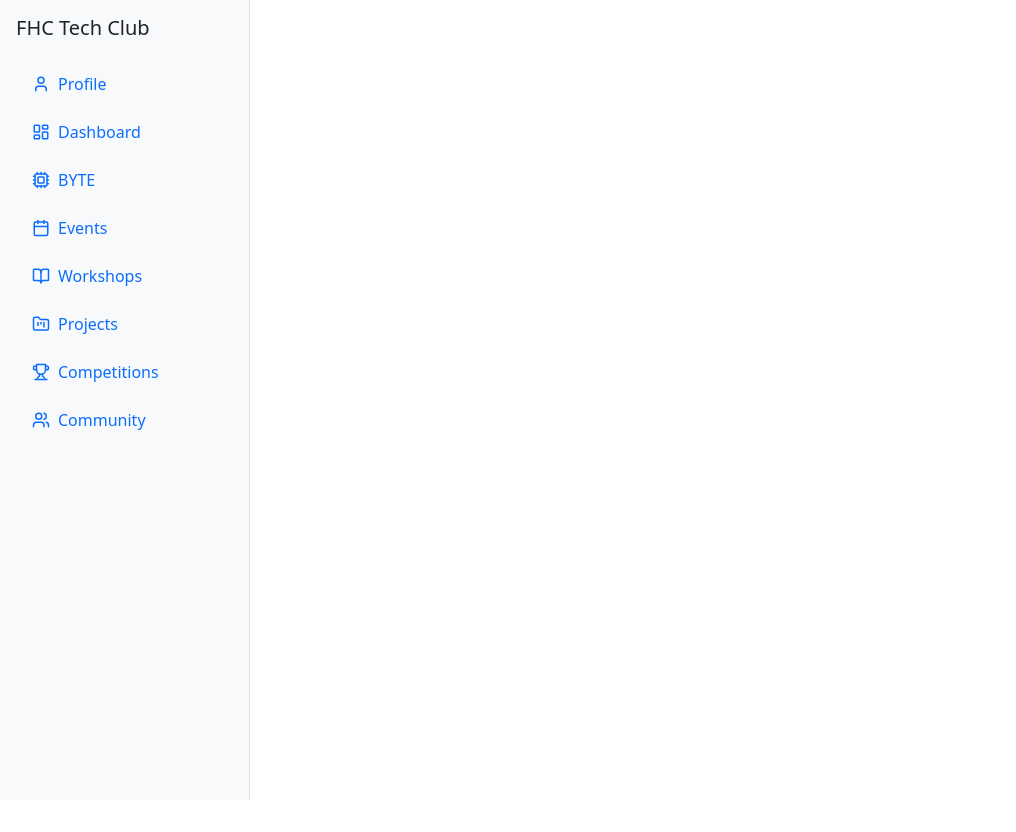
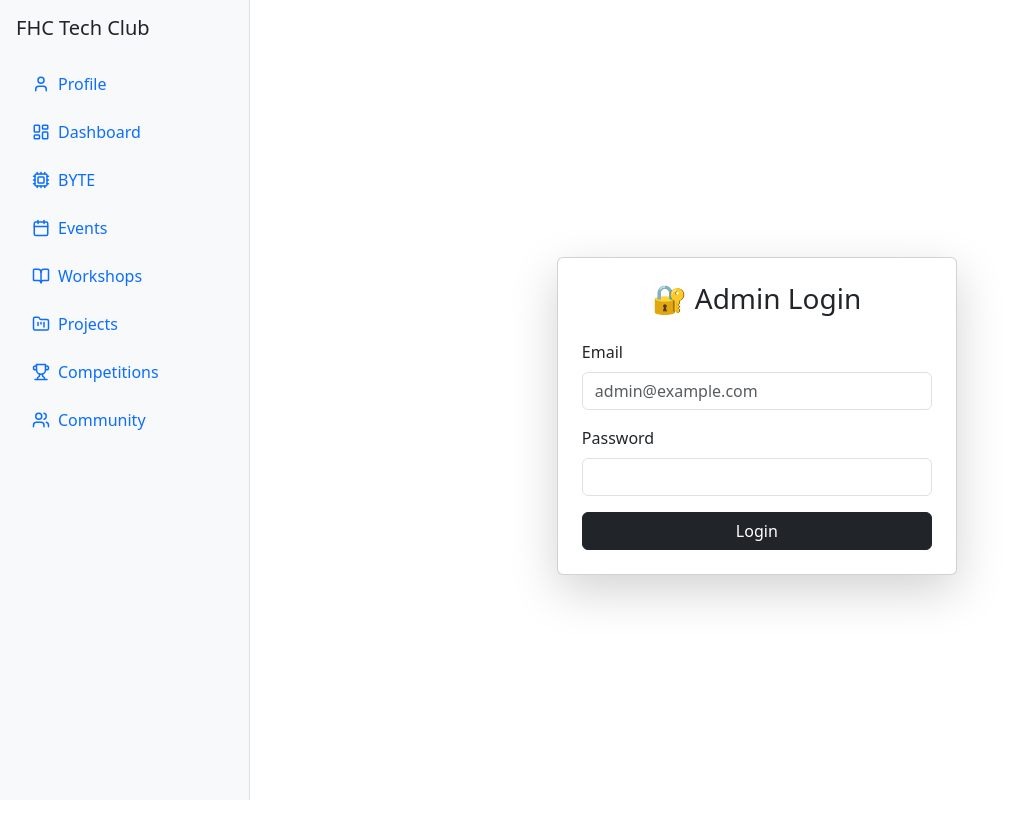
Before and after one commit to Abhijay-Prakash/FHC-PORTAL-FRONTEND, a React (Vite) app: page /admin/login in a window 1280 px wide. Shown: the whole page, without its empty margins (0-1016 px from the left). Before the commit the page ends 800 px from the top, so only its background shows below. Built offline with nearby package versions, Linux system fonts and the light colour scheme.

Commit message:
admin login & dash

```diff
--- a/src/App.tsx
+++ b/src/App.tsx
@@ -6,7 +6,8 @@ import SignupPage from './pages/SignupPage';
 import HomePage from './pages/HomePage';
 import EventsPage from './pages/EventPage';
 import ProfilePage from './pages/ProfilePage';
-
+import AdminLoginPage from './pages/adminPage';
+import AdminDashboard from './pages/adminDashboard';
 function App() {
   return (
     <div className="d-flex">
@@ -25,6 +26,8 @@ function App() {
           <Route path="/signup" element={<SignupPage />} />
           <Route path="/events" element={<EventsPage />} />
           <Route path="/profile" element={<ProfilePage />} />
+          <Route path="/admin/login" element={<AdminLoginPage />} />
+          <Route path="/admin/dashboard" element={<AdminDashboard />} />
         </Routes>
       </div>
     </div>
--- /dev/null
+++ b/src/pages/adminDashboard.tsx
@@ -0,0 +1,162 @@
+import React, { useEffect, useState } from "react";
+import axios from "axios";
+
+type Event = {
+  _id: string;
+  title: string;
+  date: string;
+  time: string;
+  location: string;
+};
+
+type Stats = {
+  totalUsers: number;
+  totalEvents: number;
+  totalBYTEParticipants: number;
+};
+
+type AttendanceRecord = {
+  _id: string;
+  name: string;
+  date: string;
+  domain: string;
+};
+
+type Member = {
+  _id: string;
+  name: string;
+  email: string;
+  profilePic: string;
+};
+
+const AdminDashboard: React.FC = () => {
+  const [stats, setStats] = useState<Stats | null>(null);
+  const [upcomingEvents, setUpcomingEvents] = useState<Event[]>([]);
+  const [recentAttendance, setRecentAttendance] = useState<AttendanceRecord[]>([]);
+  const [newMembers, setNewMembers] = useState<Member[]>([]);
+  const [loading, setLoading] = useState(true);
+
+  useEffect(() => {
+    const fetchDashboardData = async () => {
+      try {
+        const [
+          statsRes,
+          eventsRes,
+          attendanceRes,
+          membersRes,
+        ] = await Promise.all([
+          axios.get("http://localhost:5000/api/dashboard/stats",{withCredentials:true}),
+          axios.get("http://localhost:5000/api/dashboard/events/upcoming",{withCredentials:true}),
+          axios.get("http://localhost:5000/api/dashboard/attendance/recent",{withCredentials:true}),
+          axios.get("http://localhost:5000/api/dashboard/members/new",{withCredentials:true}),
+        ]);
+
+        setStats(statsRes.data); // assuming stats is { totalUsers, totalEvents, totalBYTEParticipants }
+        setUpcomingEvents(eventsRes.data?.events || []); // adjust if API gives events inside `events`
+        setRecentAttendance(attendanceRes.data?.attendance || []);
+        setNewMembers(membersRes.data?.members || []);
+      } catch (err) {
+        console.error("Error loading dashboard:", err);
+      } finally {
+        setLoading(false);
+      }
+    };
+
+    fetchDashboardData();
+  }, []);
+
+  if (loading) return <p>Loading admin dashboard...</p>;
+
+  return (
+    <div className="p-8 ">
+      <h1 className="text-3xl font-bold mb-6">Admin Dashboard</h1>
+
+      {/* STATS */}
+      {stats && (
+        <div className="grid grid-cols-3 gap-4 mb-6">
+          <div className="p-4 rounded-lg shadow bg-blue-100">
+            <p className="text-sm text-gray-500">Total Users</p>
+            <h3 className="text-xl font-semibold">{stats.totalUsers}</h3>
+          </div>
+          <div className="p-4 rounded-lg shadow bg-green-100">
+            <p className="text-sm text-gray-500">Total Events</p>
+            <h3 className="text-xl font-semibold">{stats.totalEvents}</h3>
+          </div>
+          <div className="p-4 rounded-lg shadow bg-purple-100">
+            <p className="text-sm text-gray-500">BYTE Participants</p>
+            <h3 className="text-xl font-semibold">{stats.totalBYTEParticipants}</h3>
+          </div>
+        </div>
+      )}
+
+      {/* UPCOMING EVENTS */}
+      <section className="mb-6">
+        <h2 className="text-2xl font-semibold mb-2">Upcoming Events</h2>
+        {Array.isArray(upcomingEvents) && upcomingEvents.length > 0 ? (
+          <ul className="space-y-2">
+            {upcomingEvents.map((event) => (
+              <li key={event._id} className="p-4 border rounded-lg shadow">
+                <h4 className="text-lg font-medium">{event.title}</h4>
+                <p>{new Date(event.date).toLocaleDateString()} @ {event.time}</p>
+                <p className="text-sm text-gray-600">Location: {event.location}</p>
+              </li>
+            ))}
+          </ul>
+        ) : (
+          <p className="text-gray-500">No upcoming events</p>
+        )}
+      </section>
+
+      {/* RECENT ATTENDANCE */}
+      <section className="mb-6">
+        <h2 className="text-2xl font-semibold mb-2">Recent BYTE Attendance</h2>
+        {Array.isArray(recentAttendance) && recentAttendance.length > 0 ? (
+          <table className="w-full border">
+            <thead className="bg-gray-100">
+              <tr>
+                <th className="text-left p-2">Name</th>
+                <th className="text-left p-2">Domain</th>
+                <th className="text-left p-2">Date</th>
+              </tr>
+            </thead>
+            <tbody>
+              {recentAttendance.map((record) => (
+                <tr key={record._id} className="border-t">
+                  <td className="p-2">{record.name}</td>
+                  <td className="p-2">{record.domain}</td>
+                  <td className="p-2">{new Date(record.date).toLocaleDateString()}</td>
+                </tr>
+              ))}
+            </tbody>
+          </table>
+        ) : (
+          <p className="text-gray-500">No recent attendance records</p>
+        )}
+      </section>
+
+      {/* NEW MEMBERS */}
+      <section>
+        <h2 className="text-2xl font-semibold mb-2">New Members</h2>
+        {Array.isArray(newMembers) && newMembers.length > 0 ? (
+          <ul className="grid grid-cols-2 md:grid-cols-3 lg:grid-cols-4 gap-4">
+            {newMembers.map((member) => (
+              <li key={member._id} className="p-4 border rounded-lg shadow">
+                <img
+                  src={member.profilePic}
+                  alt={member.name}
+                  className="w-16 h-16 rounded-full object-cover mb-2"
+                />
+                <h4 className="text-md font-medium">{member.name}</h4>
+                <p className="text-sm text-gray-600">{member.email}</p>
+              </li>
+            ))}
+          </ul>
+        ) : (
+          <p className="text-gray-500">No new members yet</p>
+        )}
+      </section>
+    </div>
+  );
+};
+
+export default AdminDashboard;
--- /dev/null
+++ b/src/pages/adminPage.tsx
@@ -0,0 +1,75 @@
+import { useState } from 'react';
+import axios from 'axios';
+import { Loader2 } from 'lucide-react';
+import { useNavigate } from 'react-router-dom';
+
+const AdminLoginPage = () => {
+  const [email, setEmail] = useState('');
+  const [password, setPassword] = useState('');
+  const [msg, setMsg] = useState('');
+  const [loading, setLoading] = useState(false);
+
+  const navigate = useNavigate();
+
+  const handleAdminLogin = async (e) => {
+    e.preventDefault();
+    setLoading(true);
+    setMsg('');
+
+    try {
+      const res = await axios.post(
+        'http://localhost:5000/admin/login',
+        { email, password },
+        { withCredentials: true }
+      );
+
+      setMsg(res.data.message);
+      setTimeout(() => navigate('/admin/dashboard'), 1000); // Navigate to admin page
+    } catch (err) {
+      setMsg(err.response?.data?.message || 'Login failed');
+    } finally {
+      setLoading(false);
+    }
+  };
+
+  return (
+    <div className="container py-5 d-flex justify-content-center align-items-center" style={{ minHeight: '100vh' }}>
+      <div className="card p-4 shadow-lg" style={{ maxWidth: 400, width: '100%' }}>
+        <h3 className="mb-4 text-center">🔐 Admin Login</h3>
+        <form onSubmit={handleAdminLogin}>
+          <div className="mb-3">
+            <label className="form-label">Email</label>
+            <input
+              type="email"
+              className="form-control"
+              value={email}
+              onChange={(e) => setEmail(e.target.value)}
+              placeholder="admin@example.com"
+              required
+            />
+          </div>
+          <div className="mb-3">
+            <label className="form-label">Password</label>
+            <input
+              type="password"
+              className="form-control"
+              value={password}
+              onChange={(e) => setPassword(e.target.value)}
+              required
+            />
+          </div>
+          <button type="submit" className="btn btn-dark w-100" disabled={loading}>
+            {loading ? <Loader2 className="spinner-border spinner-border-sm me-2" /> : 'Login'}
+          </button>
+        </form>
+        {msg && (
+          <div className={`alert mt-3 ${msg.includes('success') ? 'alert-success' : 'alert-danger'}`}>
+            {msg}
+          </div>
+        )}
+      </div>
+    </div>
+  );
+};
+
+export default AdminLoginPage;
```
Also changed, not shown: src/styles/admin.css (added).
